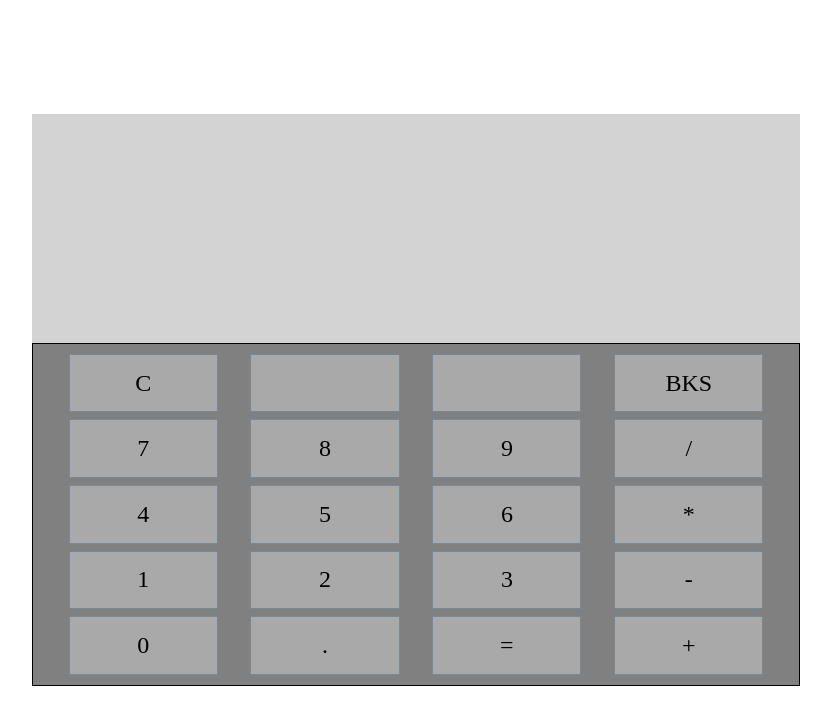
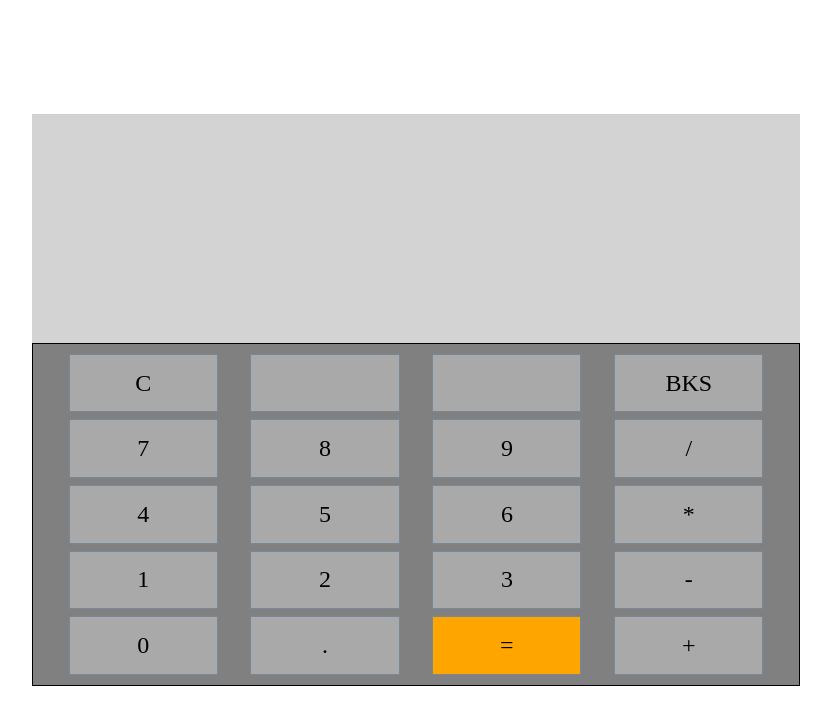
Before and after one commit to LonelyTower2021/Calculator, a website: page index.html in a window 1280 px wide. Shown: the whole page, without its empty margins (224-1055 px from the left). Drawn offline with Linux system fonts and the light colour scheme.

Commit message:
Add color to equals button.

```diff
--- a/styles.css
+++ b/styles.css
@@ -61,3 +61,7 @@ body {
     justify-content: center;
     align-items: center;
 }
+
+#button_equals {
+    background-color: orange;
+}
```
